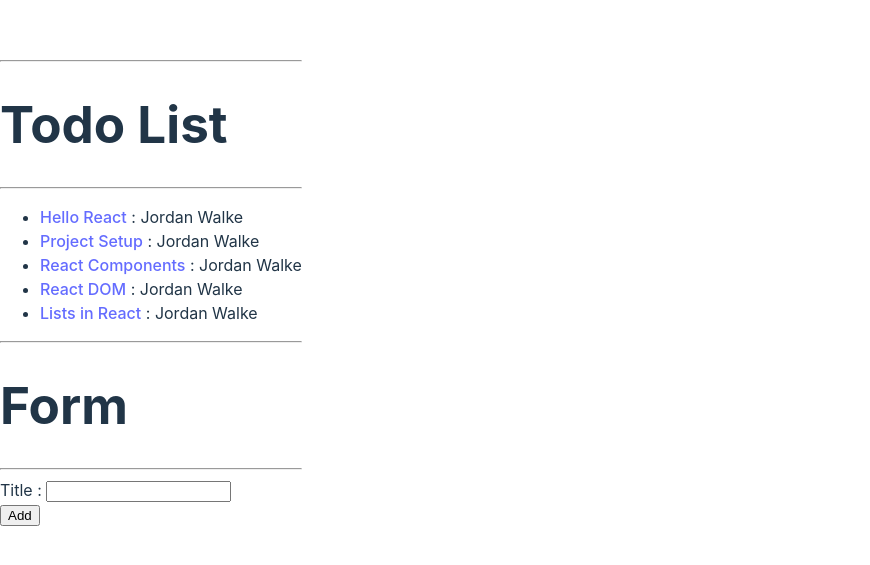
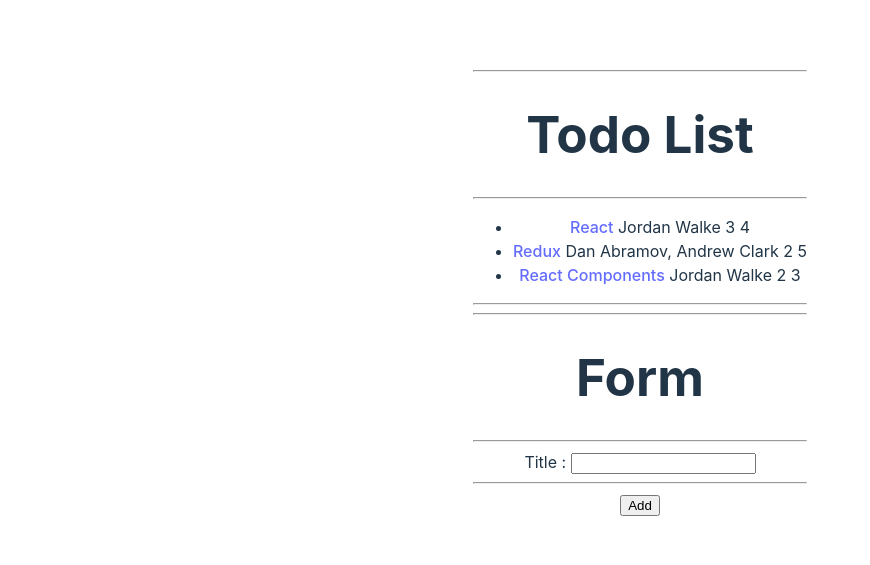
Before and after one commit to SonaliBedge/react-todo, a React (Vite) app: page / in a window 1280 px wide. Shown: the part 111-676 px from the top of the page, without its empty margins (0-870 px from the left). Built offline with nearby package versions, Linux system fonts and the light colour scheme.

Commit message:
React DOM And Components

```diff
--- a/src/AddTodoForm.jsx
+++ b/src/AddTodoForm.jsx
@@ -1,6 +1,7 @@
 function AddTodoForm() {
     return (
         <div>
+            <hr />
             <h1>Form</h1>
             <hr />
             <form>
@@ -8,7 +9,8 @@ function AddTodoForm() {
                     Title  :   <input type="text" name="name" id="todoTitle"/>
 
                 </label></span>
-                <br />
+                <hr />
+
                 <input type="submit" value="Add" />
             </form>
         </div>
--- a/src/App.jsx
+++ b/src/App.jsx
@@ -1,6 +1,7 @@
 import * as React from 'react';
 import TodoList from './TodoList';
 import AddTodoForm from "./AddTodoForm";
+import './App.css'
 
 function  App(){
   return (
--- a/src/TodoList.jsx
+++ b/src/TodoList.jsx
@@ -3,34 +3,29 @@ import * as React from "react";
 const todoList = [
     {
         objectID : 1,
-        title : 'Hello React',
+        title : 'React',
         url: "https://reactjs.org/",
         author: "Jordan Walke",
+        num_comments: 3,
+        points: 4,
     },
     {
         objectID : 2,
-        title : 'Project Setup',
-        url: "https://reactjs.org/",
-        author: "Jordan Walke",
+        title : 'Redux',
+        url: "https://redux.js.org/",
+        author: "Dan Abramov, Andrew Clark",
+        num_comments: 2,
+        points: 5,
     },
     {
         objectID : 3,
         title : 'React Components',
         url: "https://reactjs.org/",
         author: "Jordan Walke",
+        num_comments: 2,
+        points: 3,
     },
-    {
-        objectID : 4,
-        title : 'React DOM',
-        url: "https://reactjs.org/",
-        author: "Jordan Walke",
-    },
-    {
-        objectID : 5,
-        title : 'Lists in React',
-        url: "https://reactjs.org/",
-        author: "Jordan Walke",
-    },
+
   ];
 
 function TodoList() {
@@ -45,9 +40,9 @@ function TodoList() {
             <span>
               <a href={item.url}>{item.title}</a>
             </span>
-            <span> : {item.author}</span>
-            <span>{item.num_comments}</span>
-            <span>{item.points}</span>
+            <span> {item.author}</span>
+            <span> {item.num_comments}</span>
+            <span> {item.points}</span>
           </li>
         );
       })}
```
